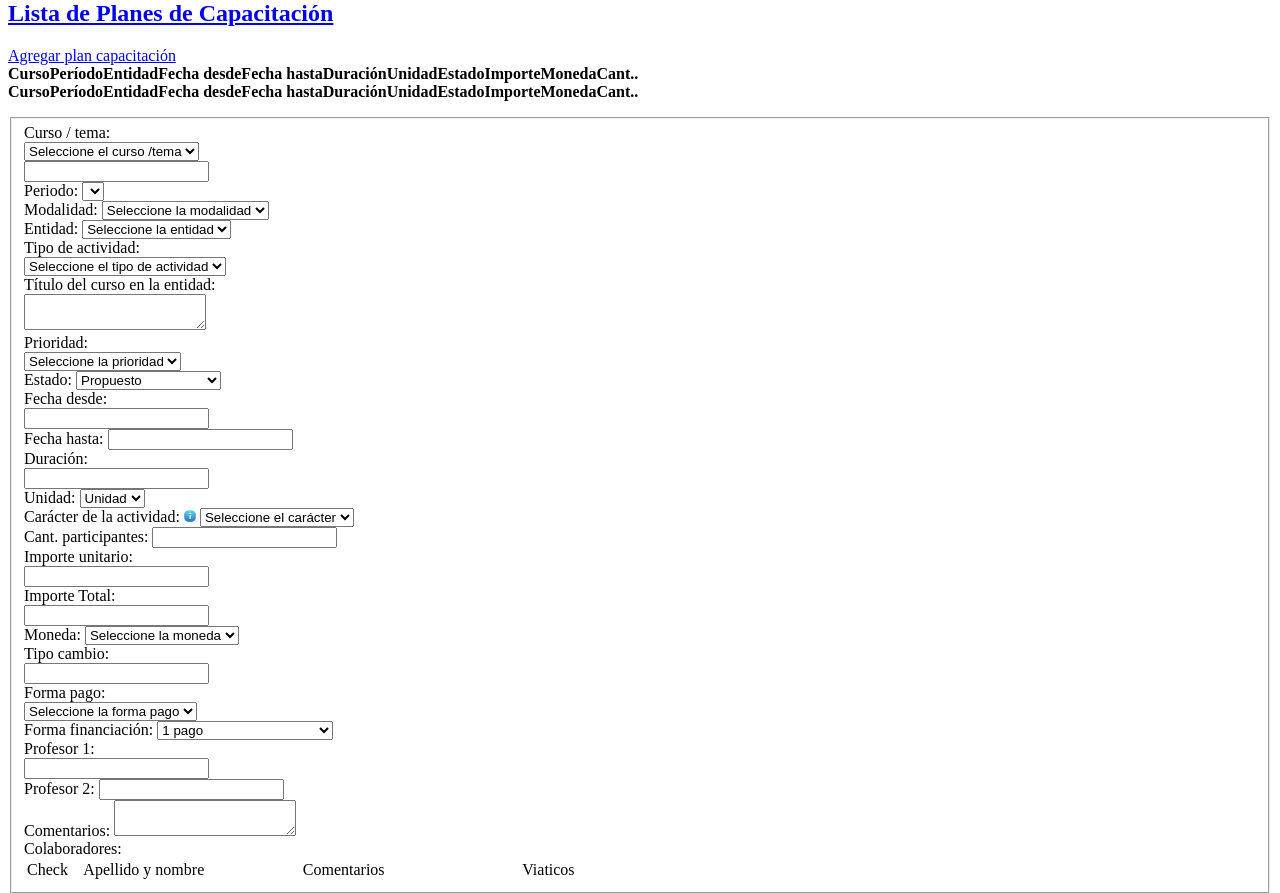
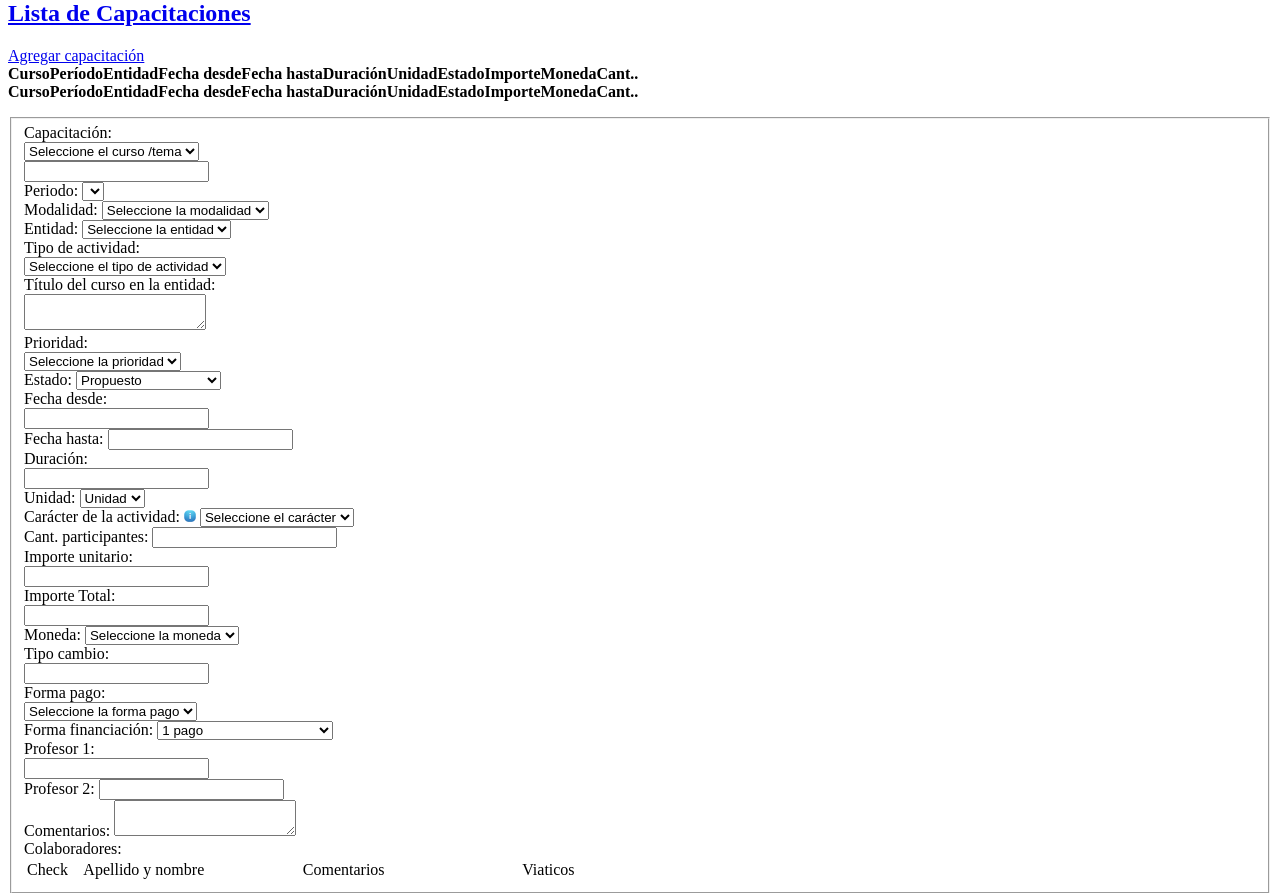
Before and after one commit to jampys/INNSA, a PHP site: page /INNSA/view/abmCap_plan.php in a window 1280 px wide. Shown: the part 20-913 px from the top of the page. Run offline with PHP 8.4, Linux system fonts and the light colour scheme; the template is opened without the code that fills it, so the values that code supplies are empty.

Commit message:
se guardan cambios

```diff
--- a/view/abmCap_plan.php
+++ b/view/abmCap_plan.php
@@ -253,7 +253,7 @@
                 autoOpen: false,
                 width: 600,
                 modal:true,
-                title:"Plan de Capacitación",
+                title:"Capacitación",
                 buttons: [
                     {
                     class: "button-guardar",
@@ -370,7 +370,7 @@
 
                 //Rellenar el combo de periodos
                 var per=$.periodos();
-                $("#periodo").html('<option value="">Seleccione un periodo</option>');
+                $("#periodo").html('<option value="">Seleccione un período</option>');
                 $.each(per, function(indice, val){
                     $("#periodo").append(new Option(val,val));
                 });
@@ -753,7 +753,7 @@
                         <div class="sixteen_column section">
                             <div class="sixteen_column">
                                 <div class="column_content">
-                                    <label>Curso / tema: </label><br/>
+                                    <label>Capacitación: </label><br/>
                                     <!--<input type="text" name="curso" id="curso"/>
                                     <input type="hidden" name="curso_id" id="curso_id"/>-->
 
--- a/view/abmCap_planGrid.php
+++ b/view/abmCap_planGrid.php
@@ -56,12 +56,12 @@
 
     <div class="box">
         <h2>
-            <a href="#" id="toggle-list">Lista de Planes de Capacitación</a>
+            <a href="#" id="toggle-list">Lista de Capacitaciones</a>
         </h2>
 
 
         <div class="block" id="list">
-            <a href="javascript:void(0);" id="dialog_link">Agregar plan capacitación</a>
+            <a href="javascript:void(0);" id="dialog_link">Agregar capacitación</a>
             <table cellpadding="0" cellspacing="0" border="0" class="display" id="example">
                 <thead>
                 <tr>
@@ -75,7 +75,7 @@
                     <th>Estado</th>
                     <th>Importe</th>
                     <th>Moneda</th>
-                    <th title="Cant. de empleados asignados">Cant.</th>
+                    <th title="Cant. de colaboradores asignados">Cant.</th>
                     <th>.</th>
 
                 </tr>
--- a/view/abmCap_solic.php
+++ b/view/abmCap_solic.php
@@ -612,7 +612,7 @@
                 autoOpen: false,
                 width: 550,
                 modal:true,
-                title:"Proponer curso",
+                title:"Proponer capacitación",
                 buttons: [{
                     class: "button-save",
                     text: "Guardar",
@@ -1235,7 +1235,7 @@
                         <div class="sixteen_column section">
                             <div class="eight column">
                                 <div class="column_content">
-                                    <label>Cursos asignados: </label><br/>
+                                    <label>Capacitaciones asignadas: </label><br/>
                                     <!--<a id="new-plan" class="new-plan-link" href="#"><img src="public/img/add-icon.png" width="15px" height="15px"></a>-->
                                 </div>
                             </div>
@@ -1331,7 +1331,7 @@
                         <div class="sixteen_column section">
                             <div class="sixteen_column">
                                 <div class="column_content">
-                                    <label>Cursos del plan de capacitación: </label><br/>
+                                    <label>Capacitación propuesta: </label><br/>
                                     <input type="text" name="nc_curso" id="nc_curso"/>
                                     <input type="hidden" name="nc_curso_id" id="nc_curso_id"/>
                                     <input type="hidden" name="nc_tema_id" id="nc_tema_id"/>
--- a/view/abmCap_solicGrid.php
+++ b/view/abmCap_solicGrid.php
@@ -82,7 +82,7 @@
 
     <div class="box">
         <h2>
-            <a href="#" id="toggle-list">Lista de Solicitudes de Capacitación</a>
+            <a href="#" id="toggle-list">Solicitudes de Capacitación</a>
         </h2>
 
 
--- a/view/menu.php
+++ b/view/menu.php
@@ -48,12 +48,12 @@
 
 
         <?php if($_SESSION['ACCESSLEVEL']==1 || $_SESSION['ACCESSLEVEL']==2){  ?>
-                <li><a href="index.php?accion=cap_plan">Plan capacitación</a></li>
+                <li><a href="index.php?accion=cap_plan">Capacitación</a></li>
         <?php   } ?>
 
 
         <?php if($_SESSION['ACCESSLEVEL']==1 || $_SESSION['ACCESSLEVEL']==2){  ?>
-                <li><a href="index.php?accion=asignacion">Asignacion plan</a></li>
+                <li><a href="index.php?accion=asignacion">Asignación capacitación</a></li>
                 <!--<li><a href="index.php?accion=autorizacion_aprobacion">Autorización/Aprobación</a></li>-->
                 <li> <a href="index.php?accion=reportes&operacion=reportes3">Aprobación</a></li>
 
@@ -66,7 +66,7 @@
                     <li><a href="index.php?accion=reportes">Solicitudes</a></li>
                     <li><a href="index.php?accion=reportes&operacion=reportes1">Asignaciones</a></li>
                     <li><a href="index.php?accion=reportes&operacion=reportes2">Cursos propuestos</a></li>
-                    <li><a href="index.php?accion=reportes&operacion=empleadoPorCurso">Asignación de actividades</a></li>
+                    <li><a href="index.php?accion=reportes&operacion=empleadoPorCurso">Asignación capacitación</a></li>
                 </ul>
             </li>
         <?   } ?>
```
